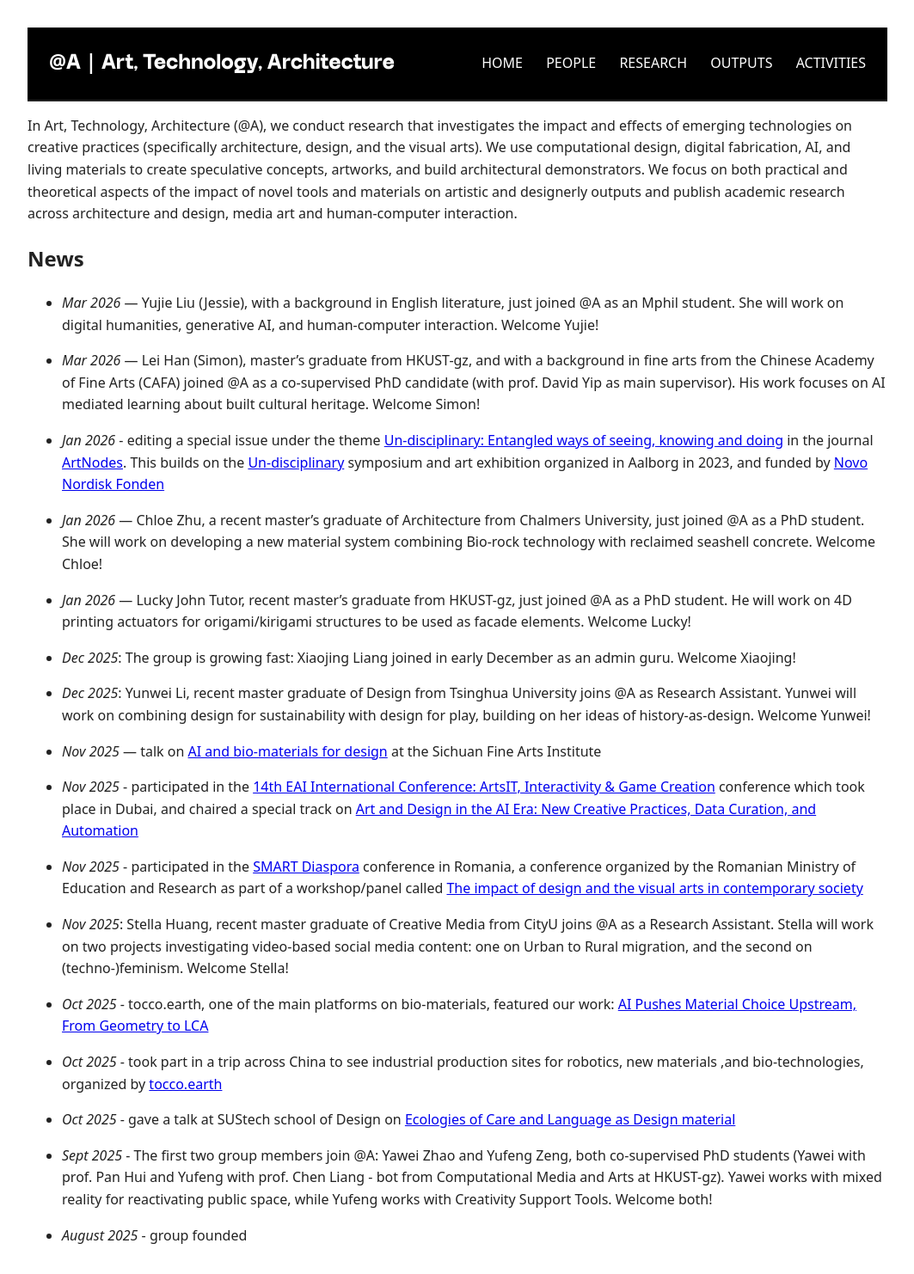
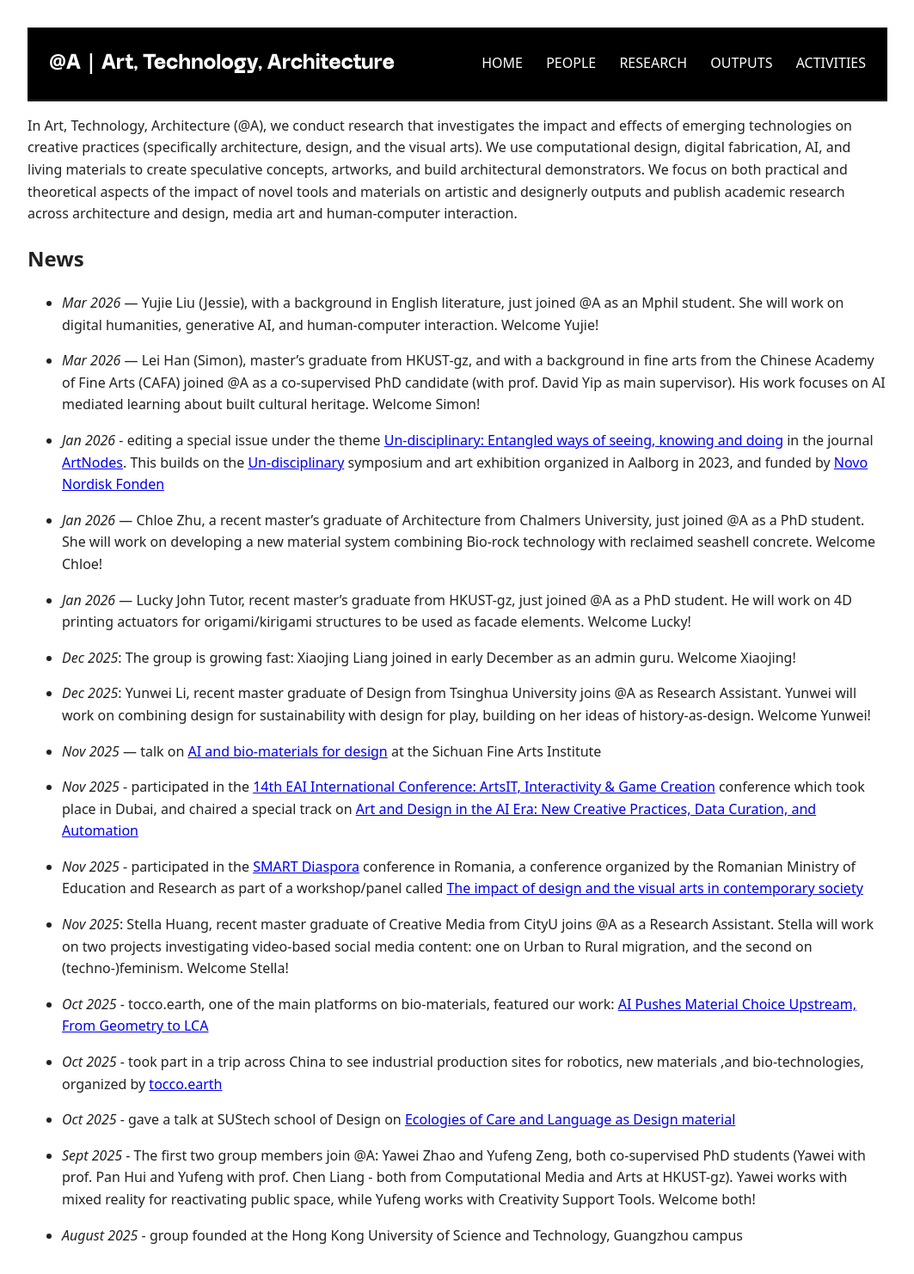
Before and after one commit to anqua/at-a, a Jekyll site: the page built from index.md, in a window 1280 px wide. Shown: the whole page at 86% size, without its empty margins (108-1171 px from the left). Built offline with Jekyll 4.4.1, drawn with Linux system fonts in a browser that asks for light colours; some web fonts are replaced.

Commit message:
Update index.md

```diff
--- a/index.md
+++ b/index.md
@@ -39,6 +39,6 @@ In Art, Technology, Architecture (@A), we conduct research that investigates the
 
 - *Oct 2025* - gave a talk at SUStech school of Design on <a href="https://www.linkedin.com/feed/update/urn:li:activity:7381562066630840320/" target="_blank" rel="noopener">Ecologies of Care and Language as Design material</a>
 
-- *Sept 2025* - The first two group members join @A: Yawei Zhao and Yufeng Zeng, both co-supervised PhD students (Yawei with prof. Pan Hui and Yufeng with prof. Chen Liang - bot from Computational Media and Arts at HKUST-gz). Yawei works with mixed reality for reactivating public space, while Yufeng works with Creativity Support Tools. Welcome both!
+- *Sept 2025* - The first two group members join @A: Yawei Zhao and Yufeng Zeng, both co-supervised PhD students (Yawei with prof. Pan Hui and Yufeng with prof. Chen Liang - both from Computational Media and Arts at HKUST-gz). Yawei works with mixed reality for reactivating public space, while Yufeng works with Creativity Support Tools. Welcome both!
 
-- *August 2025* - group founded
+- *August 2025* - group founded at the Hong Kong University of Science and Technology, Guangzhou campus
```
